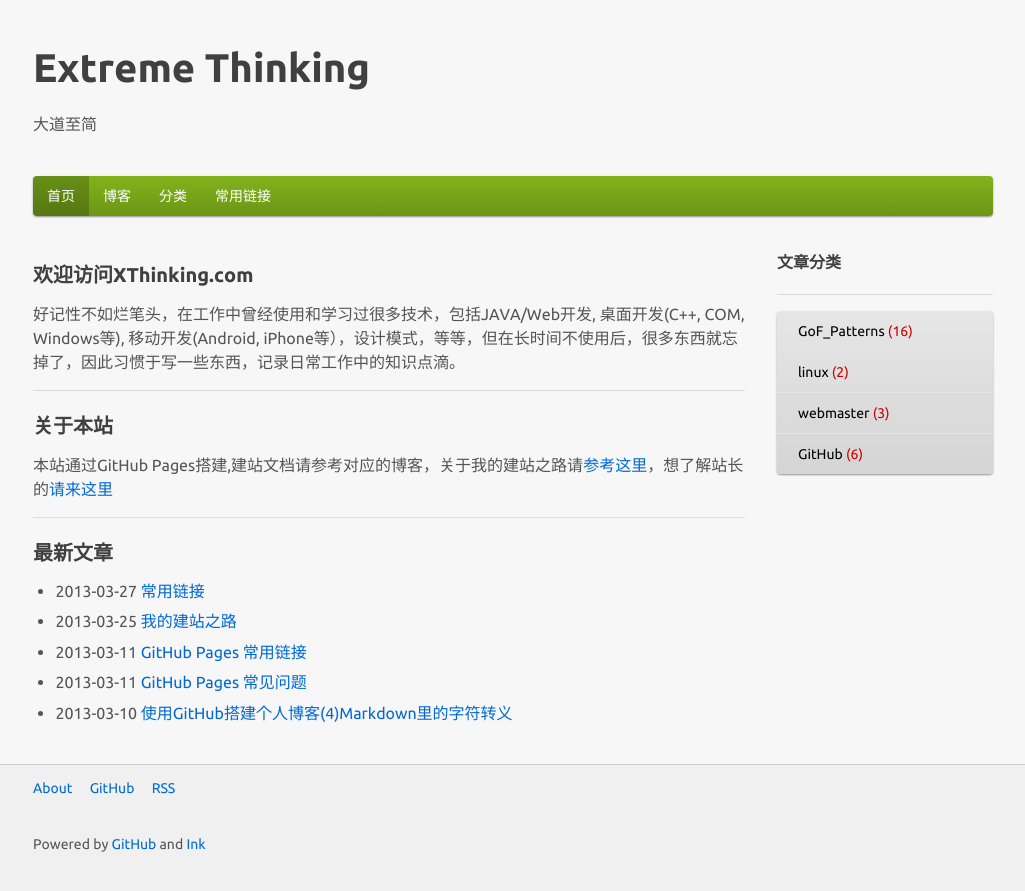
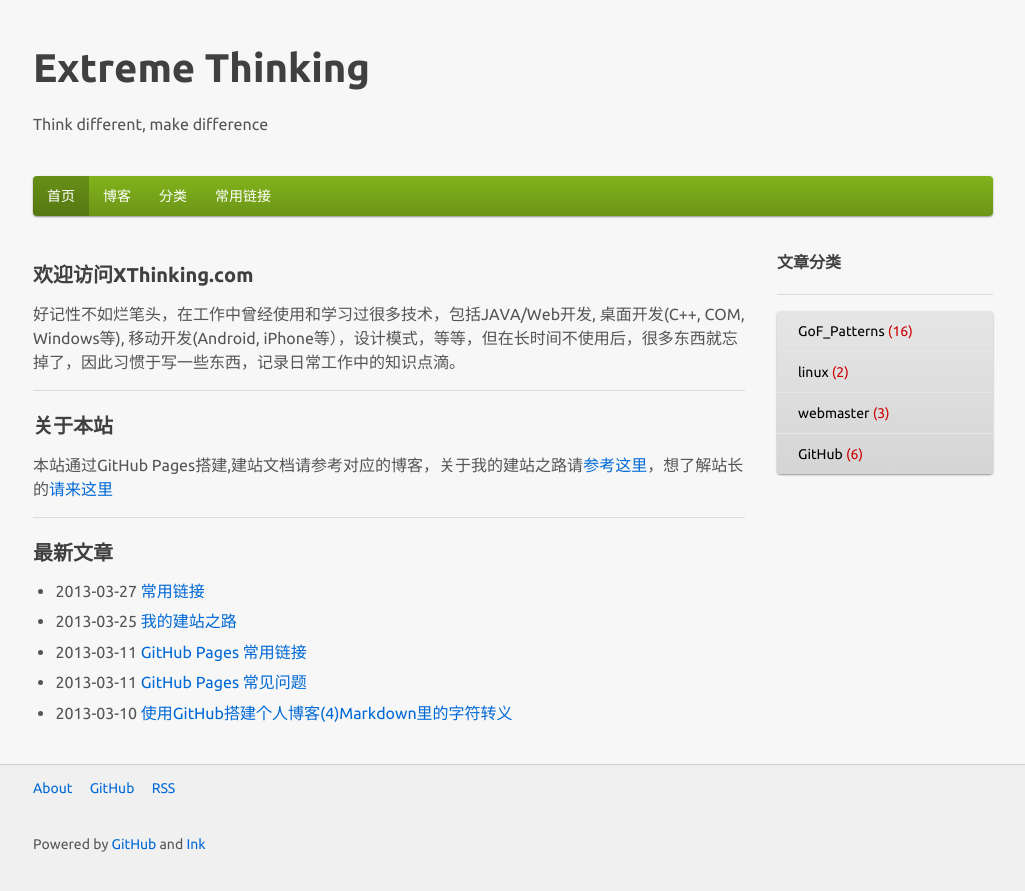
Before and after one commit to BobHongYuChen/rain-site, a Jekyll site: the page built from index.html, in a window 1280 px wide. Shown: the top 891 px of the page, without its empty margins (127-1152 px from the left). Built offline with Jekyll 4.4.1, drawn with Linux system fonts in a browser that asks for light colours; Markdown is read by kramdown in place of the engine named in the settings; a style sheet for code colours, icons or effects is not loaded.

Commit message:
change header slogan

```diff
--- a/_includes/header.html
+++ b/_includes/header.html
@@ -1,7 +1,7 @@
 <header class="ink-container ink-for-l">
     <div class="ink-vspace">
         <h1 class="">Extreme Thinking</h1>
-        <p>大道至简</p>
+        <p>Think different, make difference</p>
     </div>
 </header>
 
```
